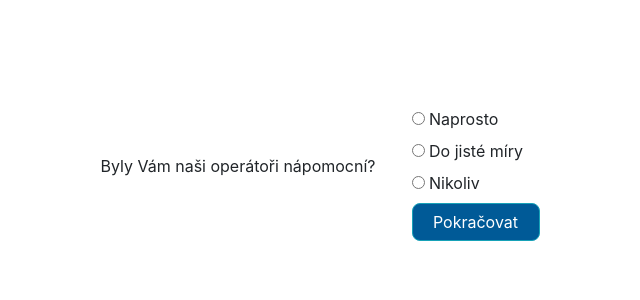
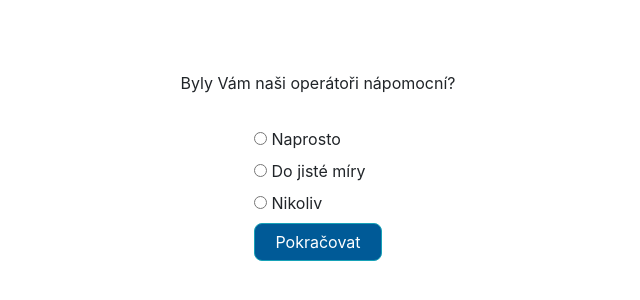
Before and after one commit to bartos-jiri/formEntry, a plain HTML site: page outForm.html in a window 1280 px wide. Shown: the part 226-526 px from the top of the page, without its empty margins (322-962 px from the left). Drawn offline with nearby package versions, Linux system fonts and the light colour scheme.

Commit message:
Update outForm.html

```diff
--- a/outForm.html
+++ b/outForm.html
@@ -11,6 +11,7 @@
       }
       .vertical-align-middle {
         display: flex;
+        flex-flow: column;
         width: 100%;
         height: 100%;
         justify-content: center;
@@ -52,7 +53,6 @@
           <button id="new_client" type="button" class="btn btn-info btn-block">Nový zákazník</button>
           <button id="old_client" type="button" class="btn btn-info btn-block">Stávající zákazník</button>
       </div> -->
-
       <p id="question">Byly Vám naši operátoři nápomocní?</p>
       <form id="form_1" class="my-form">
 
```
